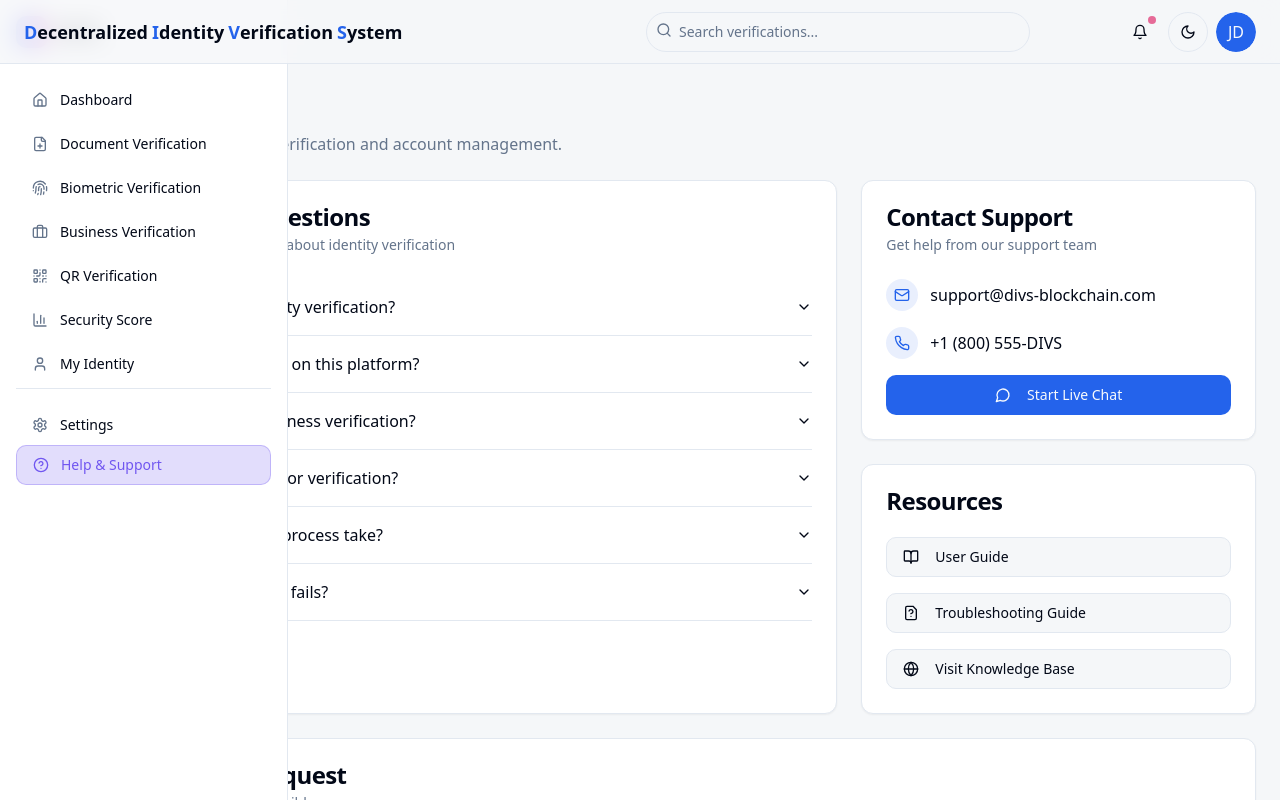
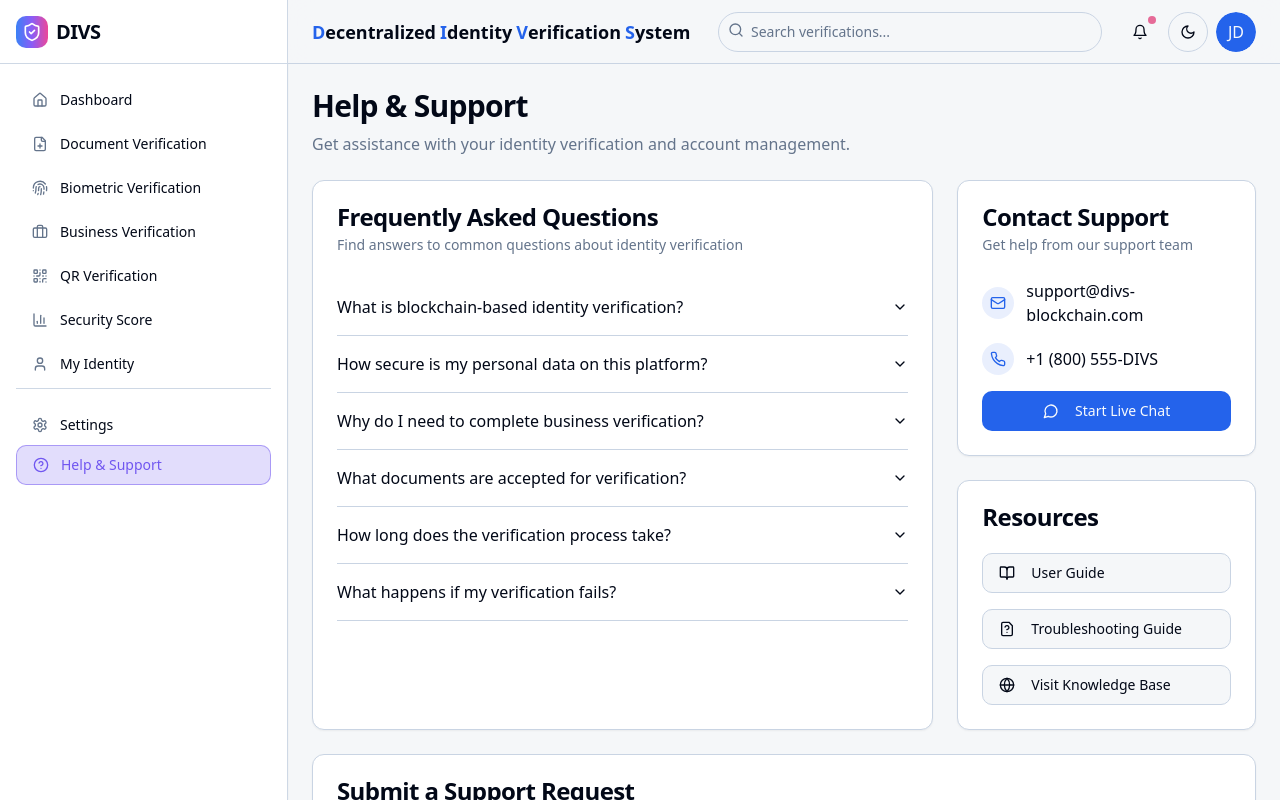
Before and after one commit to tahirkhan05/divs, a React (Vite) app: page /help in a window 1280 px wide. Shown: the top 800 px of the page. Built offline with nearby package versions, Linux system fonts and the light colour scheme.

Commit message:
Fix: Address overlap, light mode borders, and hover issues
- Fixed sidebar overlap on MyIdentity, Settings, and HelpSupport pages.
- Improved light mode element borders for better visibility.
- Corrected hover effect on the left menu panel buttons in light mode.

```diff
--- a/src/components/AppSidebar.tsx
+++ b/src/components/AppSidebar.tsx
@@ -35,10 +35,11 @@ function SidebarItem({ icon: Icon, href, label, isActive }: SidebarItemProps) {
       <Button
         variant={isActive ? "secondary" : "ghost"}
         className={cn(
-          "w-full justify-start gap-3 font-medium border-transparent",
+          "w-full justify-start gap-3 font-medium",
           isActive
-            ? "bg-secondary/20 text-secondary border-secondary/30 border"
-            : "hover:bg-secondary/10 hover:border-secondary/20 hover:border"
+            ? "bg-secondary/20 text-secondary border-secondary/50 border"
+            : "hover:bg-secondary/10 hover:text-secondary hover:border-secondary/30 hover:border",
+          "transition-all duration-200"
         )}
       >
         <Icon className={cn("h-5 w-5", isActive ? "text-secondary" : "text-muted-foreground")} />
@@ -95,11 +96,12 @@ export function AppSidebar({ sidebarOpen, setSidebarOpen }: AppSidebarProps) {
         id="app-sidebar"
         className={cn(
           "fixed top-0 bottom-0 left-0 z-50 w-72 border-r border-border bg-sidebar transition-transform duration-300 ease-in-out",
+          "dark:border-border/40 border-border/90 shadow-sm",
           "lg:z-0 lg:translate-x-0",
           sidebarOpen ? "translate-x-0" : "-translate-x-full lg:translate-x-0"
         )}
       >
-        <div className="flex h-16 items-center px-4 border-b border-border">
+        <div className="flex h-16 items-center px-4 border-b border-border dark:border-border/40 border-border/90">
           <Link to="/" className="flex items-center gap-2">
             <div className="bg-gradient-verification p-1 rounded-md w-8 h-8 flex items-center justify-center">
               <ShieldCheck className="h-5 w-5 text-white" />
@@ -125,7 +127,7 @@ export function AppSidebar({ sidebarOpen, setSidebarOpen }: AppSidebarProps) {
           <SidebarItem icon={BarChart3} href="/security-score" label="Security Score" isActive={currentPath === "/security-score"} />
           <SidebarItem icon={User} href="/my-identity" label="My Identity" isActive={currentPath === "/my-identity"} />
 
-          <div className="mt-auto pt-4 border-t border-border space-y-1">
+          <div className="mt-auto pt-4 border-t border-border dark:border-border/40 border-border/90 space-y-1">
             <SidebarItem icon={Settings} href="/settings" label="Settings" isActive={currentPath === "/settings"} />
             <SidebarItem icon={HelpCircle} href="/help" label="Help & Support" isActive={currentPath === "/help"} />
           </div>
--- a/src/index.css
+++ b/src/index.css
@@ -29,8 +29,8 @@
     --destructive: 0 84.2% 60.2%;
     --destructive-foreground: 210 40% 98%;
 
-    --border: 214.3 31.8% 91.4%;
-    --input: 214.3 31.8% 91.4%;
+    --border: 214.3 31.8% 84%;
+    --input: 214.3 31.8% 84%;
     --ring: 221 83% 53%;
 
     --radius: 0.75rem;
@@ -41,7 +41,7 @@
     --sidebar-primary-foreground: 0 0% 98%;
     --sidebar-accent: 240 4.8% 95.9%;
     --sidebar-accent-foreground: 240 5.9% 10%;
-    --sidebar-border: 220 13% 91%;
+    --sidebar-border: 220 13% 85%;
     --sidebar-ring: 217.2 91.2% 59.8%;
   }
 
@@ -103,10 +103,27 @@
   }
 
   .card-gradient {
-    @apply bg-gradient-to-br from-card to-secondary/5 backdrop-blur-sm border border-border;
+    @apply bg-gradient-to-br from-card to-secondary/5 backdrop-blur-sm border border-border shadow-sm;
   }
 
   .text-gradient {
     @apply bg-clip-text text-transparent bg-gradient-verification;
   }
 }
+
+@layer components {
+  /* Light mode specific improvements */
+  .light .card,
+  .light [class*="border"] {
+    @apply shadow-sm;
+  }
+
+  .light .border {
+    @apply border-border/90;
+  }
+
+  /* Enhanced hover effects for sidebar buttons in light mode */
+  .light button[class*="hover\\:bg-secondary"] {
+    @apply hover:shadow-sm hover:bg-secondary/15;
+  }
+}
--- a/src/pages/HelpSupport.tsx
+++ b/src/pages/HelpSupport.tsx
@@ -1,4 +1,3 @@
-
 import { useState } from "react";
 import { AppHeader } from "@/components/AppHeader";
 import { AppSidebar } from "@/components/AppSidebar";
@@ -40,7 +39,7 @@ const HelpSupport = () => {
 
       <div className={cn(
         "flex flex-col min-h-screen transition-all duration-300",
-        sidebarOpen ? "lg:ml-72" : ""
+        "lg:ml-72"
       )}>
         <AppHeader setSidebarOpen={setSidebarOpen} />
 
--- a/src/pages/MyIdentity.tsx
+++ b/src/pages/MyIdentity.tsx
@@ -1,4 +1,3 @@
-
 import { useState } from "react";
 import { AppHeader } from "@/components/AppHeader";
 import { AppSidebar } from "@/components/AppSidebar";
@@ -18,7 +17,7 @@ const MyIdentity = () => {
 
       <div className={cn(
         "flex flex-col min-h-screen transition-all duration-300",
-        sidebarOpen ? "lg:ml-72" : ""
+        "lg:ml-72"
       )}>
         <AppHeader setSidebarOpen={setSidebarOpen} />
 
--- a/src/pages/Settings.tsx
+++ b/src/pages/Settings.tsx
@@ -35,7 +35,7 @@ const Settings = () => {
 
       <div className={cn(
         "flex flex-col min-h-screen transition-all duration-300",
-        sidebarOpen ? "lg:ml-72" : ""
+        "lg:ml-72"
       )}>
         <AppHeader setSidebarOpen={setSidebarOpen} />
 
```
